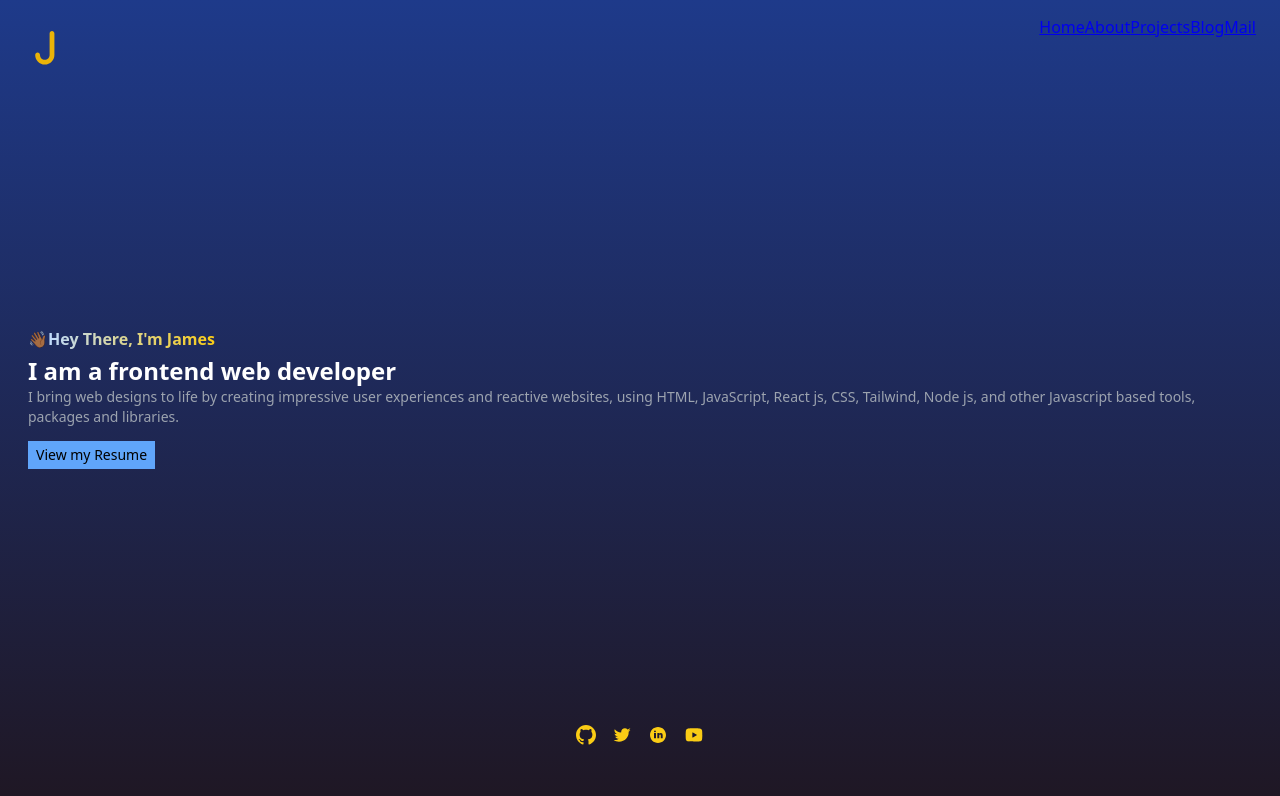
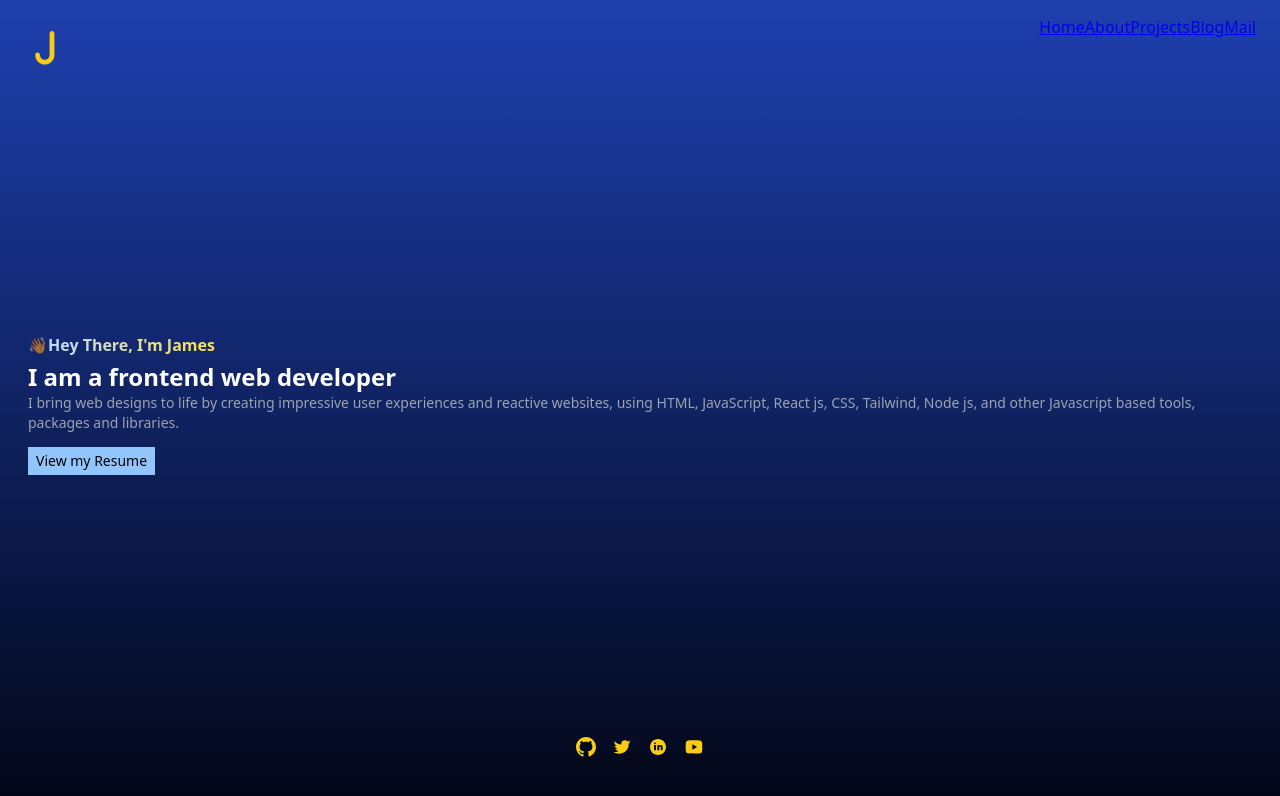
Before and after one commit to james-e-o/Profile, a Next.js app: page / in a window 1280 px wide. Shown: the top 796 px of the page. Built offline with nearby package versions, Linux system fonts and the light colour scheme.

Commit message:
vh test8

```diff
--- a/app/layout.jsx
+++ b/app/layout.jsx
@@ -8,7 +8,7 @@ export const metadata = {
 export default function RootLayout({ children }) {
   return (
     <html lang="en" className="m-0 p-0">
-      <body className="bg- bg-darkNavy m-0 text-white font-sans h-vh94">
+      <body className=" bg-slate-950 m-0 text-white font-sans h-vh95">
         {children}
       </body>
     </html>
--- a/app/page.jsx
+++ b/app/page.jsx
@@ -11,26 +11,26 @@ export default function Home() {
     },[])
         const logo = <svg xmlns="http://www.w3.org/2000/svg" width="36" height="50" viewBox="10 10 30 30" id="letter-j"><path d="M30 10C31.1046 10 32 10.8954 32 12V30C32 34.4183 28.4183 38 24 38C19.5817 38 16 34.4183 16 30C16 28.8954 16.8954 28 18 28C19.1046 28 20 28.8954 20 30C20 32.2092 21.7909 34 24 34C26.2091 34 28 32.2092 28 30V12C28 10.8954 28.8954 10 30 10Z"></path></svg>
 
-    const className = "text-yellow-400 fill-yellow-500 font-sans text-5xl m-0 pt-2 pl-1"
+    const className = "text-yellow-400 fill-yellow-400 font-sans text-5xl m-0 pt-2 pl-1"
 
-    const data = <div id="container" className="flex flex-col justify-between h-screen lg:h-screen bg-gradient-to-b from-blue-900 to- bg-darkNavy">
+    const data = <div id="container" className="flex flex-col justify-between h-vh95 lg:h-screen bg-gradient-to-b from-blue-800 to- bg-slate-950">
 
         <Nav logo={logo} color={className}/>
         <main className="m-0 py-2 px-7">
             <div >
                 <h4 className="m-0 pb-1">
-                    <span className="w-3 h-3 fill-amber-800">&#128075;&#127998;</span>
-                    <span className="text-gray-300 bg-clip-text text-transparent bg-gradient-to-r from-blue-200 to-yellow-400 ">Hey There, I'm James</span>
+                    <span className="w-3 h-3 fill-amber-700">&#128075;&#127998;</span>
+                    <span className="text-gray-300 bg-clip-text text-transparent bg-gradient-to-r from-blue-200 to-yellow-300 ">Hey There, I'm James</span>
                 </h4>
                 <h2 className="m-0 p-0">I am a frontend web developer</h2>
                 <p id="info" className="text-gray-400 text-sm m-0 p-0">I bring web designs to life by creating impressive user experiences and reactive websites, using HTML, JavaScript, React js, CSS, Tailwind, Node js, and other Javascript based tools, packages and libraries. </p>
                 <p id="CTA"
-                className="px-2 py-1 bg-blue-400 inline-block text-black text-sm font-thin">
+                className="px-2 py-1 bg-blue-300 inline-block text-black text-sm font-thin">
                 {/* <span className="text-2xl m-0 p-0 border-spacing-0 border-0 text-pink-400"> →</span>  */}
                 View my Resume</p>
             </div>
         </main>
-        <footer className="m-0 px-4 pb-7 flex justify-center">
+        <footer className="m-0 px-4 pb-4 flex justify-center">
             <div id='page-footer' className="py-2">
                 <svg xmlns="http://www.w3.org/2000/svg" width="24" height="24" viewBox="0 0 24 24"><path d="M12 0c-6.626 0-12 5.373-12 12 0 5.302 3.438 9.8 8.207 11.387.599.111.793-.261.793-.577v-2.234c-3.338.726-4.033-1.416-4.033-1.416-.546-1.387-1.333-1.756-1.333-1.756-1.089-.745.083-.729.083-.729 1.205.084 1.839 1.237 1.839 1.237 1.07 1.834 2.807 1.304 3.492.997.107-.775.418-1.305.762-1.604-2.665-.305-5.467-1.334-5.467-5.931 0-1.311.469-2.381 1.236-3.221-.124-.303-.535-1.524.117-3.176 0 0 1.008-.322 3.301 1.23.957-.266 1.983-.399 3.003-.404 1.02.005 2.047.138 3.006.404 2.291-1.552 3.297-1.23 3.297-1.23.653 1.653.242 2.874.118 3.176.77.84 1.235 1.911 1.235 3.221 0 4.609-2.807 5.624-5.479 5.921.43.372.823 1.102.823 2.222v3.293c0 .319.192.694.801.576 4.765-1.589 8.199-6.086 8.199-11.386 0-6.627-5.373-12-12-12z"/></svg>
                 <svg name="twitter" id="twitter" xmlns="http://www.w3.org/2000/svg"  viewBox="0 0 24 24" width="24px" height="24px">    <path d="M22,3.999c-0.78,0.463-2.345,1.094-3.265,1.276c-0.027,0.007-0.049,0.016-0.075,0.023c-0.813-0.802-1.927-1.299-3.16-1.299 c-2.485,0-4.5,2.015-4.5,4.5c0,0.131-0.011,0.372,0,0.5c-3.353,0-5.905-1.756-7.735-4c-0.199,0.5-0.286,1.29-0.286,2.032 c0,1.401,1.095,2.777,2.8,3.63c-0.314,0.081-0.66,0.139-1.02,0.139c-0.581,0-1.196-0.153-1.759-0.617c0,0.017,0,0.033,0,0.051 c0,1.958,2.078,3.291,3.926,3.662c-0.375,0.221-1.131,0.243-1.5,0.243c-0.26,0-1.18-0.119-1.426-0.165 c0.514,1.605,2.368,2.507,4.135,2.539c-1.382,1.084-2.341,1.486-5.171,1.486H2C3.788,19.145,6.065,20,8.347,20 C15.777,20,20,14.337,20,8.999c0-0.086-0.002-0.266-0.005-0.447C19.995,8.534,20,8.517,20,8.499c0-0.027-0.008-0.053-0.008-0.08 c-0.003-0.136-0.006-0.263-0.009-0.329c0.79-0.57,1.475-1.281,2.017-2.091c-0.725,0.322-1.503,0.538-2.32,0.636 C20.514,6.135,21.699,4.943,22,3.999z"/></svg>
--- a/tailwind.config.js
+++ b/tailwind.config.js
@@ -16,7 +16,7 @@ module.exports = {
 
       height : {
         vh92 : '92vh',
-        vh94 : '94vh',
+        vh95 : '95vh',
         variable:'calc(var(--hiet,1vh)*100)',
         over:'650px',
         fill: 'fill-available',
```
